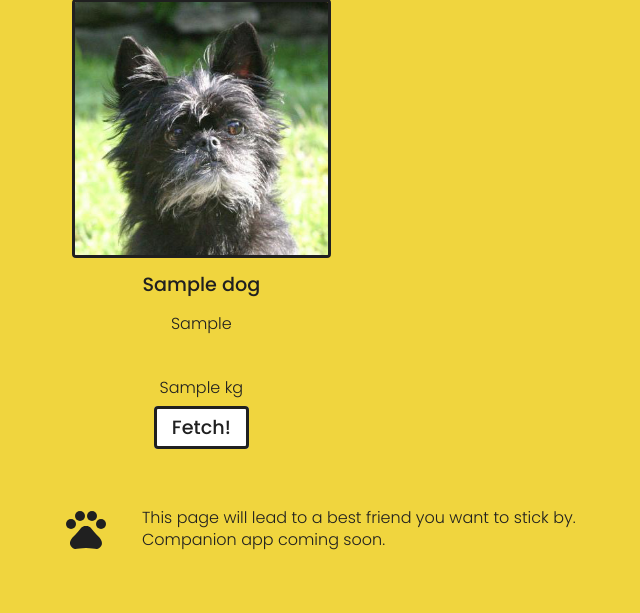
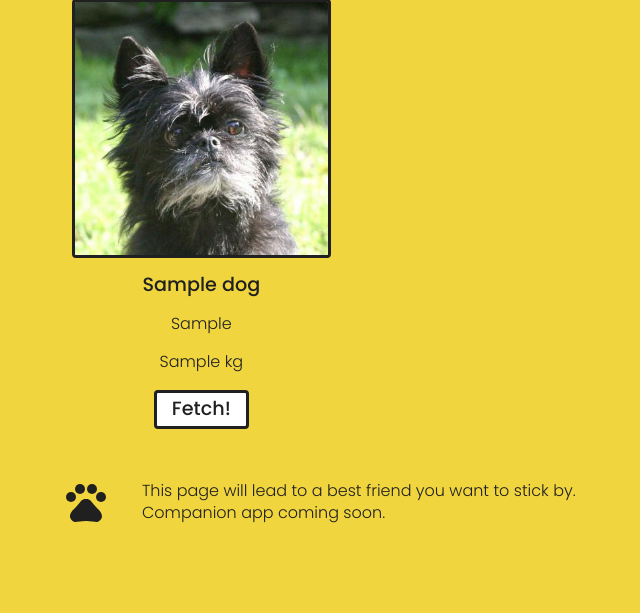
Before and after one commit to xz-dice/2021-march-fetch, a PHP site: page / in a window 1280 px wide. Shown: the part 401-1014 px from the top of the page, without its empty margins (140-780 px from the left). After the commit the page ends 924 px from the top, so only its background shows below. Run offline with PHP 8.4, Linux system fonts and the light colour scheme; tables that the repository leaves empty hold one stand-in row (values such as "Sample post").

Commit message:
Revert "made css changes to try to correct button placement"
This reverts commit 7dae8552db9e6b4de476d1e1d0f4f8cde3e342b1.

```diff
--- a/css/index.css
+++ b/css/index.css
@@ -10,6 +10,12 @@ main {
 article {
     text-align: center;
     margin: 20px;
+}
+
+article div {
+    display: flex;
+    flex-direction: column;
+    align-items: center;
 }
 
 article img {
@@ -26,11 +32,6 @@ article h3 {
     margin-top: 1rem;
 }
 
-.dog-main-page-info {
-    display: grid;
-    grid-template-rows: 1fr 4rem 1fr 1fr;
-}
-
 /*-------------------------------------------------------------------
                              NARROW RESOLUTIONS
  -------------------------------------------------------------------*/
--- a/src/Classes/DogDisplayer.php
+++ b/src/Classes/DogDisplayer.php
@@ -14,11 +14,11 @@ class DogDisplayer {
         foreach ($dogs as $dog) {
             $result .= '<article>';
             $result .= '<div> <img tabindex="2" src="assets/dog-images/' . $dog->getId() . '.jpeg" alt="' . $dog->getName() .'"></div>';
-            $result .= '<div class="dog-main-page-info">';
+            $result .= '<div>';
             $result .= '<h3 tabindex="2">' . $dog->getName() . '</h3>';
             $result .= '<p tabindex="2">' . $dog->getTemperament() . '</p>';
             $result .= '<p tabindex="2">' . $dog->getWeightMetric() . ' kg</p>';
-            $result .= '<div><a tabindex="2" aria-label="click here for more info about this dog">Fetch!</a></div>';
+            $result .= '<a tabindex="2" aria-label="click here for more info about this dog">Fetch!</a>';
             $result .= '</div>';
             $result .= '</article>';
         }
```
